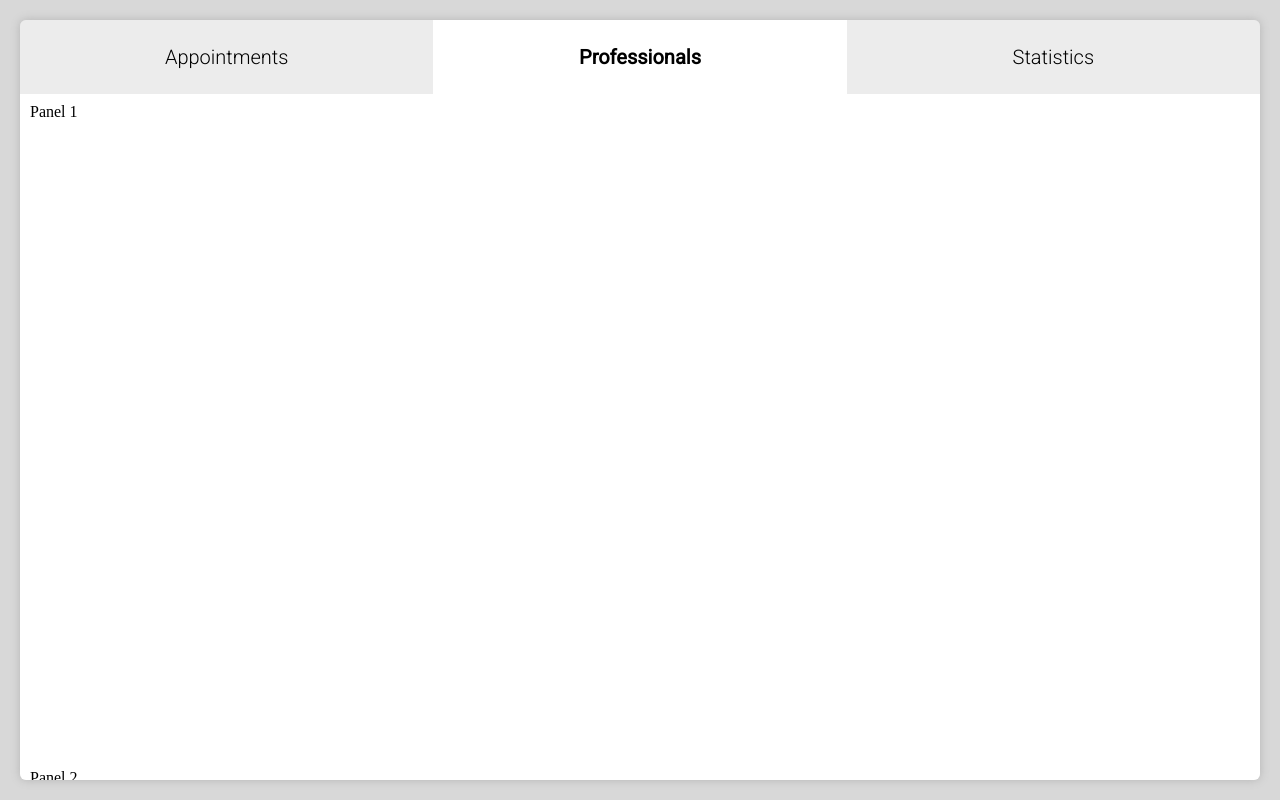
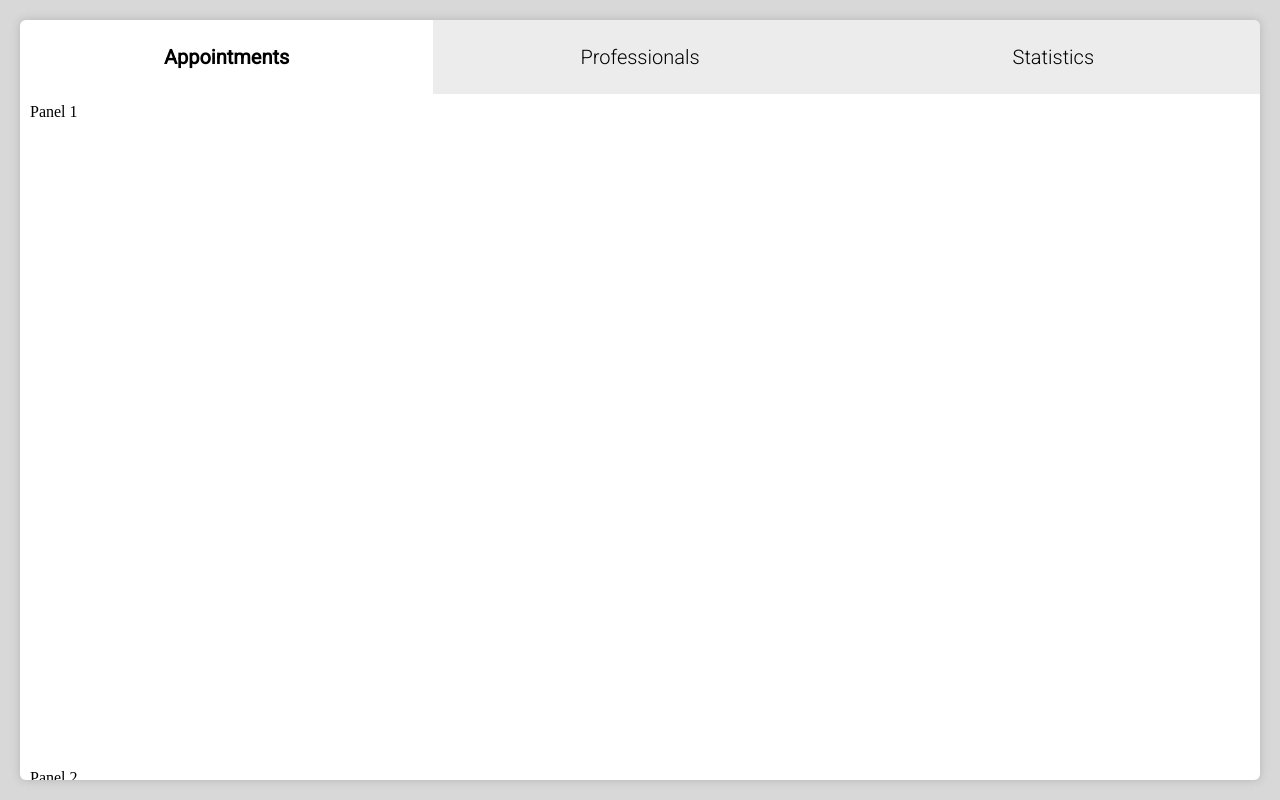
Before and after one commit to ai-zubair/dashboard-wc, a website built with Parcel: page index.html in a window 1280 px wide. Both pictures are taken after a click on the button "Appointments". Built offline with nearby package versions, Linux system fonts and the light colour scheme.

Commit message:
Default active tabs

```diff
--- a/index.html
+++ b/index.html
@@ -14,7 +14,7 @@
       <button slot="tab" tabId="appointments">Appointments</button>
       <div slot="panel">Panel 1</div>
 
-      <button slot="tab" tabId="professionals" active>Professionals</button>
+      <button slot="tab" tabId="professionals" >Professionals</button>
       <div slot="panel">Panel 2</div>
 
       <button slot="tab" tabId="statistics">Statistics</button>
--- a/src/ts/components/FancyTabs/FancyTabContent.ts
+++ b/src/ts/components/FancyTabs/FancyTabContent.ts
@@ -27,6 +27,7 @@ export const FancyTabContent = `
       font-weight: 300;
       font-family: 'Roboto', sans-serif;
       transition: font-size 0.5s ease;
+      outline: none;
     }
     ::slotted([slot="tab"][active]){
       font-weight: bolder;
--- a/src/ts/components/FancyTabs/FancyTabs.ts
+++ b/src/ts/components/FancyTabs/FancyTabs.ts
@@ -51,18 +51,33 @@ class FancyTabs extends HTMLElement{
         }
       }
     })
+    if(!this.activeTabId){
+      this.activeTabId = Object.keys(this.tabMap)[0];
+      this.tabMap[this.activeTabId].tabTitle.setAttribute("active","true");
+    }
+  }
+
+  setActiveTab = ( tabId: string ): void => {
+
+  }
+
+  getActiveTab = () => {
+    return this.tabMap[this.activeTabId].tabTitle;
   }
 
   bindClickHandlers = () => {
-    // this.tabTitle.forEach( tabTitle => {
-    //   tabTitle.addEventListener("click",(event)=>{
-    //     const activeTabId = this.activeTabId;
-
-    //     const currentTab = event.target as HTMLElement;
-    //     const currentTabId = currentTab.getAttribute("tabId");
-
-    //   })
-    // } )
+    this.tabTitle.forEach( tabTitle => {
+      tabTitle.addEventListener("click",(event)=>{
+        const activeTab = this.getActiveTab();
+        activeTab.removeAttribute("active");
+        const currentTab = event.target as HTMLElement;
+        const currentTabId = currentTab.getAttribute("tabId");
+        currentTab.setAttribute("active", "true");
+        if(currentTabId){
+          this.activeTabId = currentTabId
+        }
+      })
+    })
   }
 
 }
```
